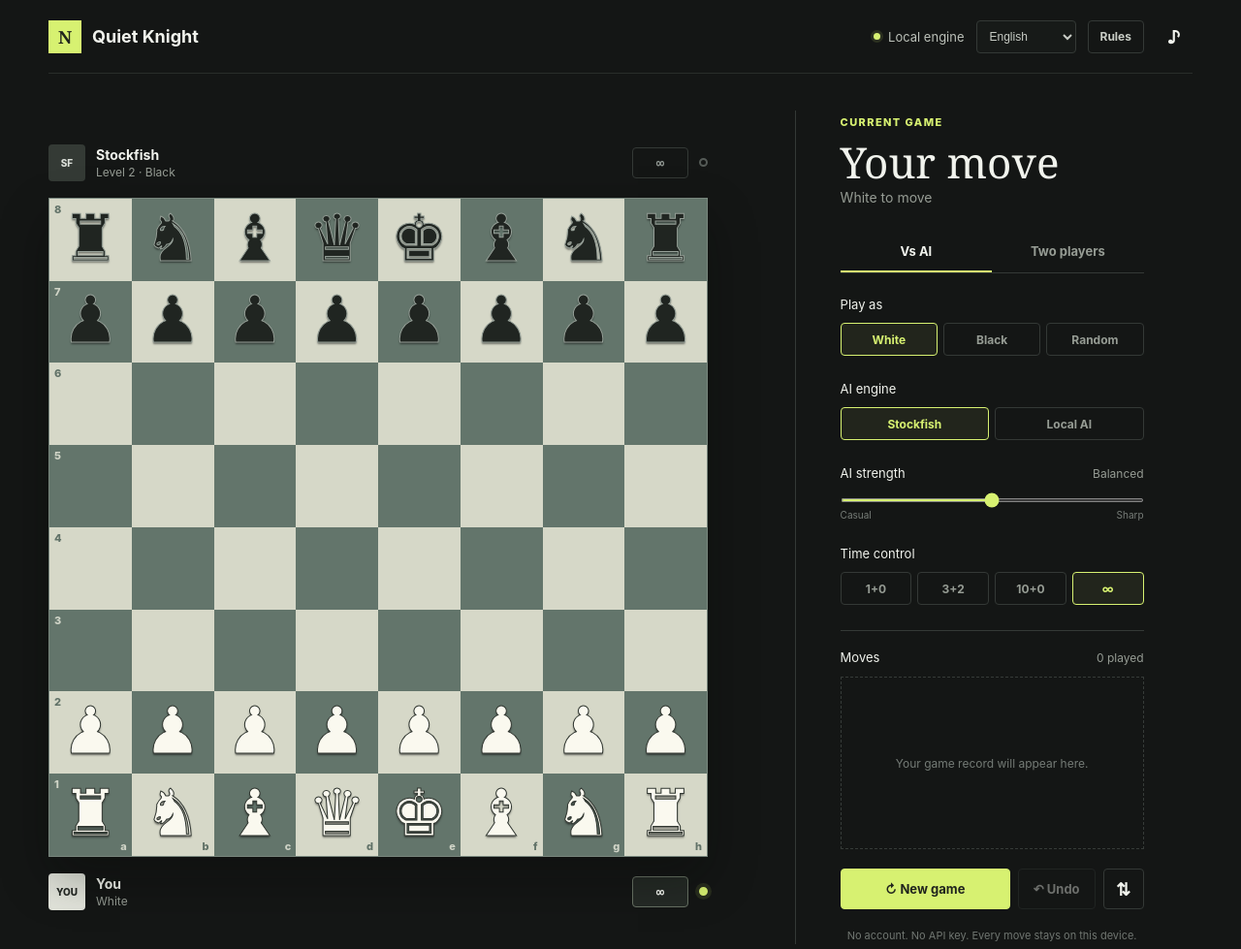
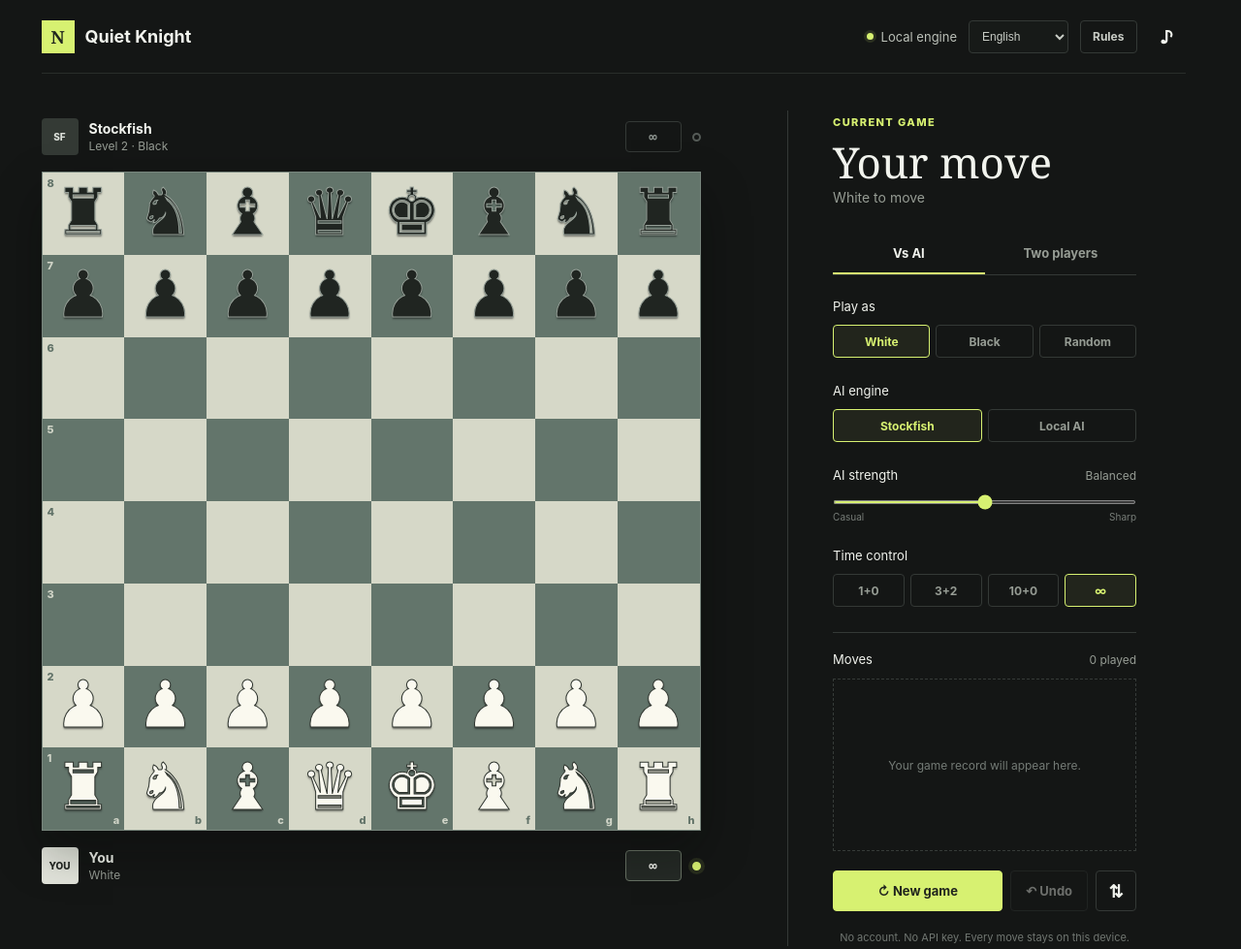
Before and after one commit to Gabeliu/chess-ai, a plain HTML site: page index.html in a window 1280 px wide. Shown: the whole page at 97% size. Drawn offline with Linux system fonts and the light colour scheme; no server answers.

Commit message:
Prevent layout shift during moves

```diff
--- a/index.html
+++ b/index.html
@@ -5,7 +5,7 @@
   <meta name="viewport" content="width=device-width, initial-scale=1">
   <meta name="theme-color" content="#151716">
   <title>Quiet Knight - Local Chess</title>
-  <link rel="stylesheet" href="styles.css?v=20260822-3">
+  <link rel="stylesheet" href="styles.css?v=20260822-4">
 </head>
 <body>
   <main class="app-shell">
--- a/styles.css
+++ b/styles.css
@@ -13,6 +13,7 @@
 }
 
 * { box-sizing: border-box; }
+html { scrollbar-gutter: stable; }
 body {
   margin: 0;
   min-width: 320px;
@@ -38,7 +39,7 @@ button { color: inherit; }
 .icon-button { width: 38px; height: 38px; padding: 0; display: grid; place-items: center; border: 0; background: transparent; border-radius: 4px; cursor: pointer; font-weight: 800; font-size: 18px; }
 .icon-button:hover { background: var(--surface-2); }
 .icon-button.bordered { border: 1px solid var(--line); flex: 0 0 42px; height: 42px; }
-.game-layout { display: grid; grid-template-columns: minmax(460px, 680px) minmax(300px, 360px); gap: clamp(36px, 7vw, 90px); align-items: center; padding: 38px 0 52px; }
+.game-layout { display: grid; grid-template-columns: minmax(460px, 680px) minmax(300px, 360px); gap: clamp(36px, 7vw, 90px); align-items: start; padding: 38px 0 52px; }
 .board-column { min-width: 0; }
 .player-strip { height: 54px; display: flex; align-items: center; gap: 11px; }
 .player-strip.opponent { margin-bottom: 9px; }
@@ -78,6 +79,7 @@ button { color: inherit; }
 .promotion-dialog > div { display: grid; grid-template-columns: repeat(4, 1fr); gap: 8px; }
 .promotion-dialog button { aspect-ratio: 1; border: 1px solid var(--line); background: #2a2e2b; cursor: pointer; font-size: 34px; }
 .control-panel { min-width: 0; border-left: 1px solid var(--line); padding-left: clamp(28px, 4vw, 46px); }
+.status-block { min-height: 100px; }
 .eyebrow { color: var(--accent); font-size: 11px; font-weight: 800; letter-spacing: 1.4px; }
 .status-block h1 { margin: 10px 0 5px; font-family: Georgia, "Times New Roman", serif; font-size: clamp(30px, 4vw, 44px); font-weight: 500; line-height: 1.05; }
 .status-block p { margin: 0; color: var(--muted); font-size: 14px; }
```
